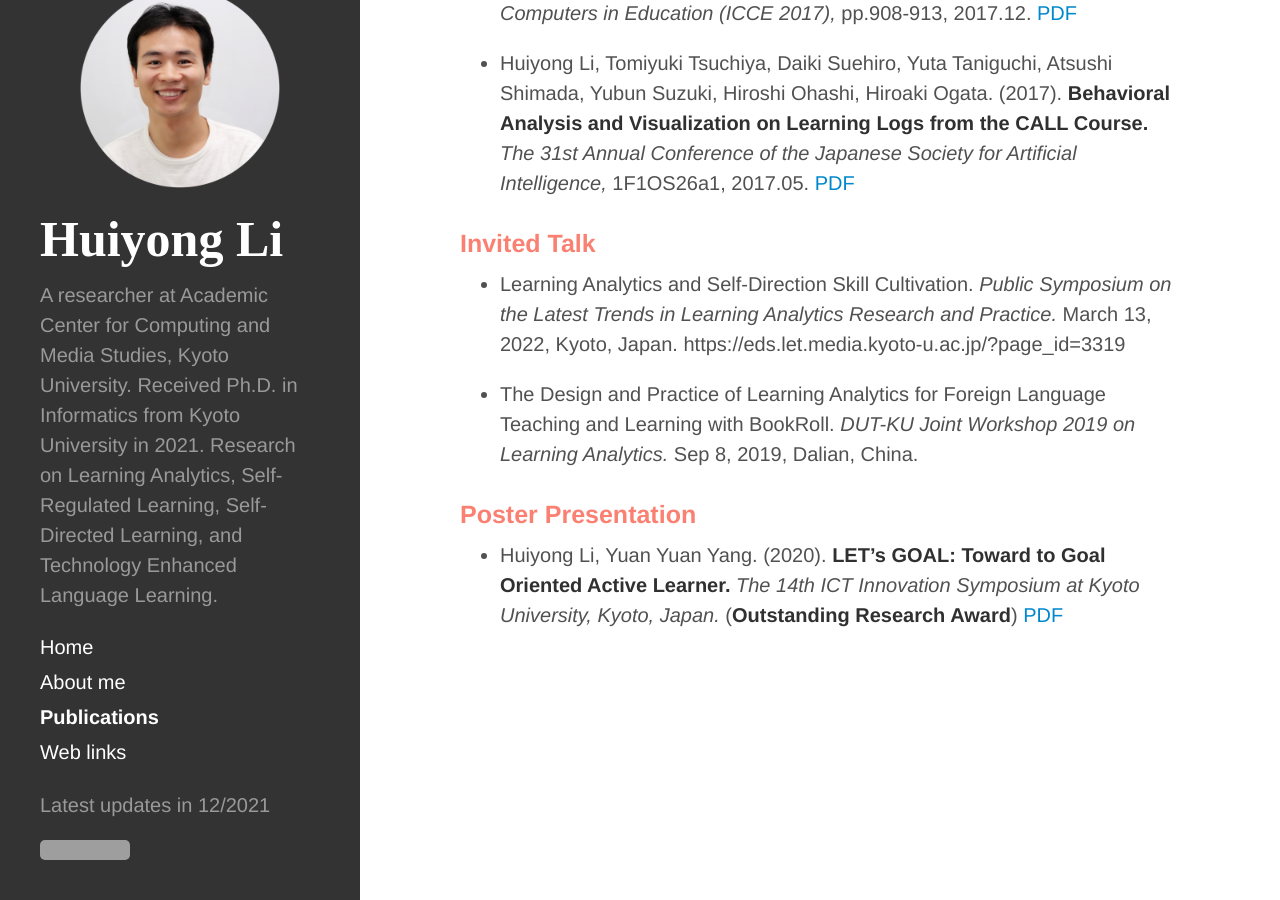
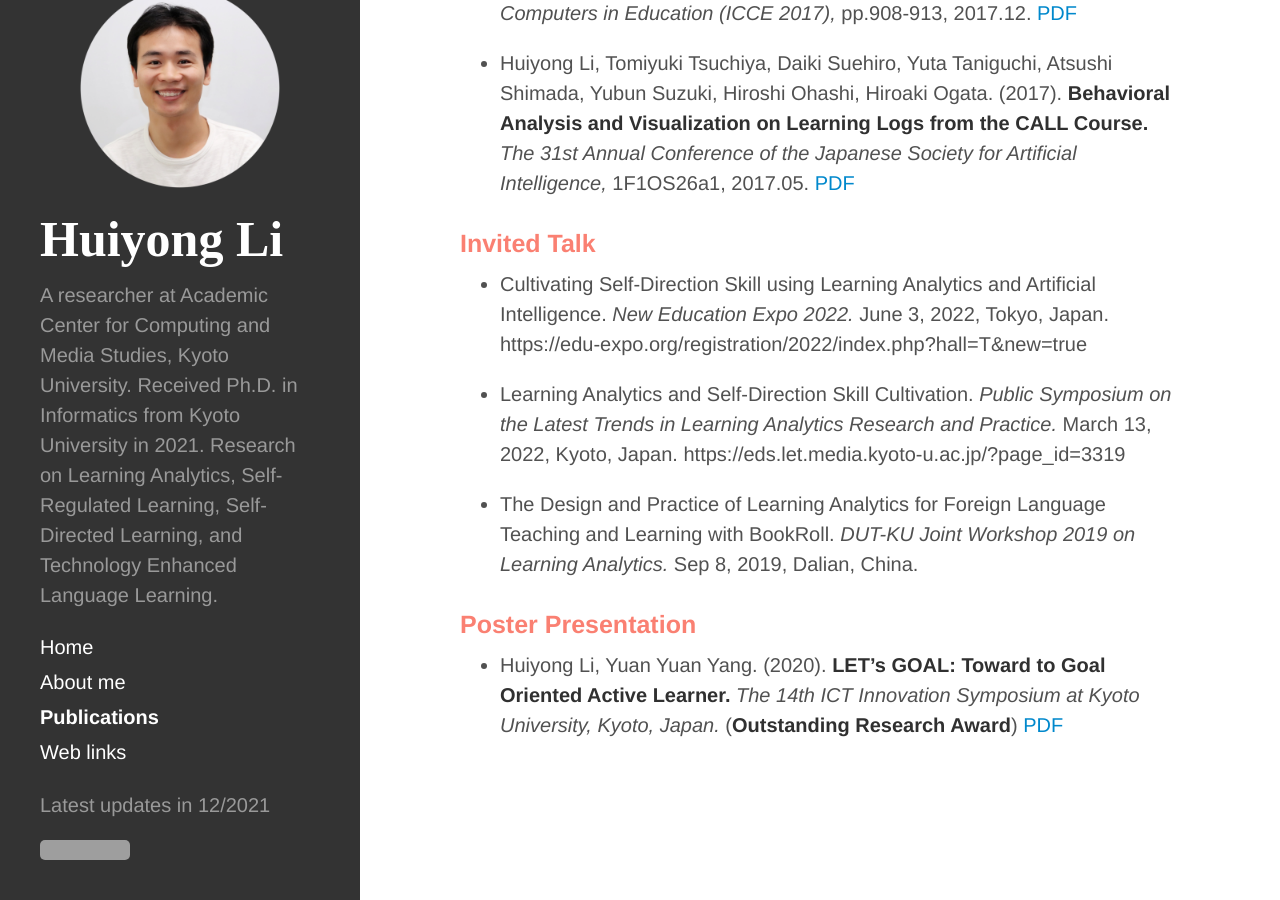
Before and after one commit to li-huiyong/li-huiyong.github.io, a Jekyll site: the page built from publications.md, in a window 1280 px wide and 900 px high, scrolled down 4907 px. Built offline with Jekyll 4.4.1, drawn with Linux system fonts in a browser that asks for light colours; nearby versions of some CDN libraries; some web fonts are replaced; grey boxes are pictures that could not be loaded.

Commit message:
add NEE 2022

```diff
--- a/publications.md
+++ b/publications.md
@@ -73,6 +73,9 @@ ___
 
 ### <span style="color: Salmon; ">Invited Talk</span>
 
+
+* Cultivating Self-Direction Skill using Learning Analytics and Artificial Intelligence. _New Education Expo 2022._ June 3, 2022, Tokyo, Japan. https://edu-expo.org/registration/2022/index.php?hall=T&new=true
+
 * Learning Analytics and Self-Direction Skill Cultivation. _Public Symposium on the Latest Trends in Learning Analytics Research and Practice._ March 13, 2022, Kyoto, Japan. https://eds.let.media.kyoto-u.ac.jp/?page_id=3319
 
 * The Design and Practice of Learning Analytics for Foreign Language Teaching and Learning with BookRoll. _DUT-KU Joint Workshop 2019 on Learning Analytics._ Sep 8, 2019, Dalian, China.
```
